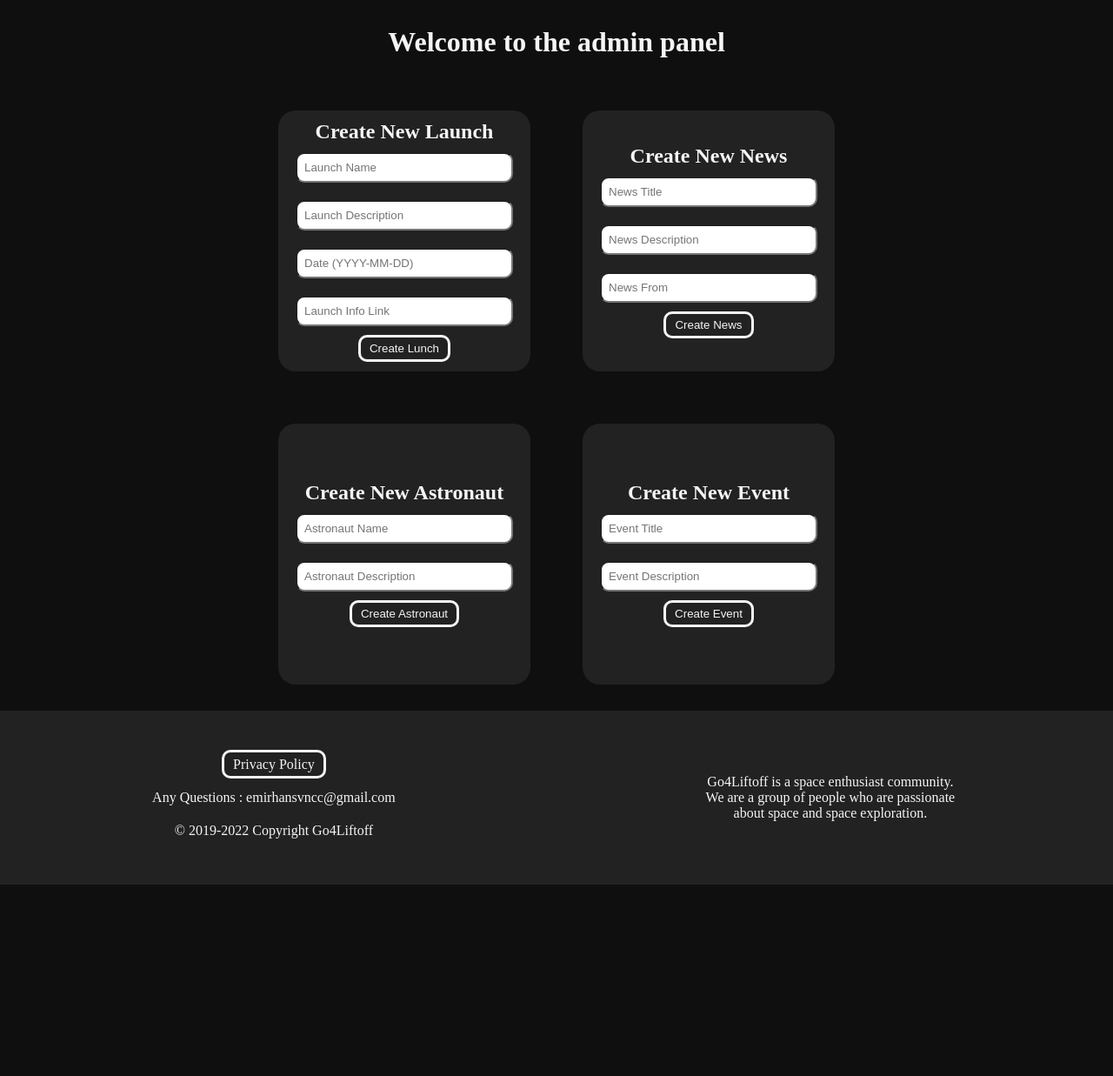
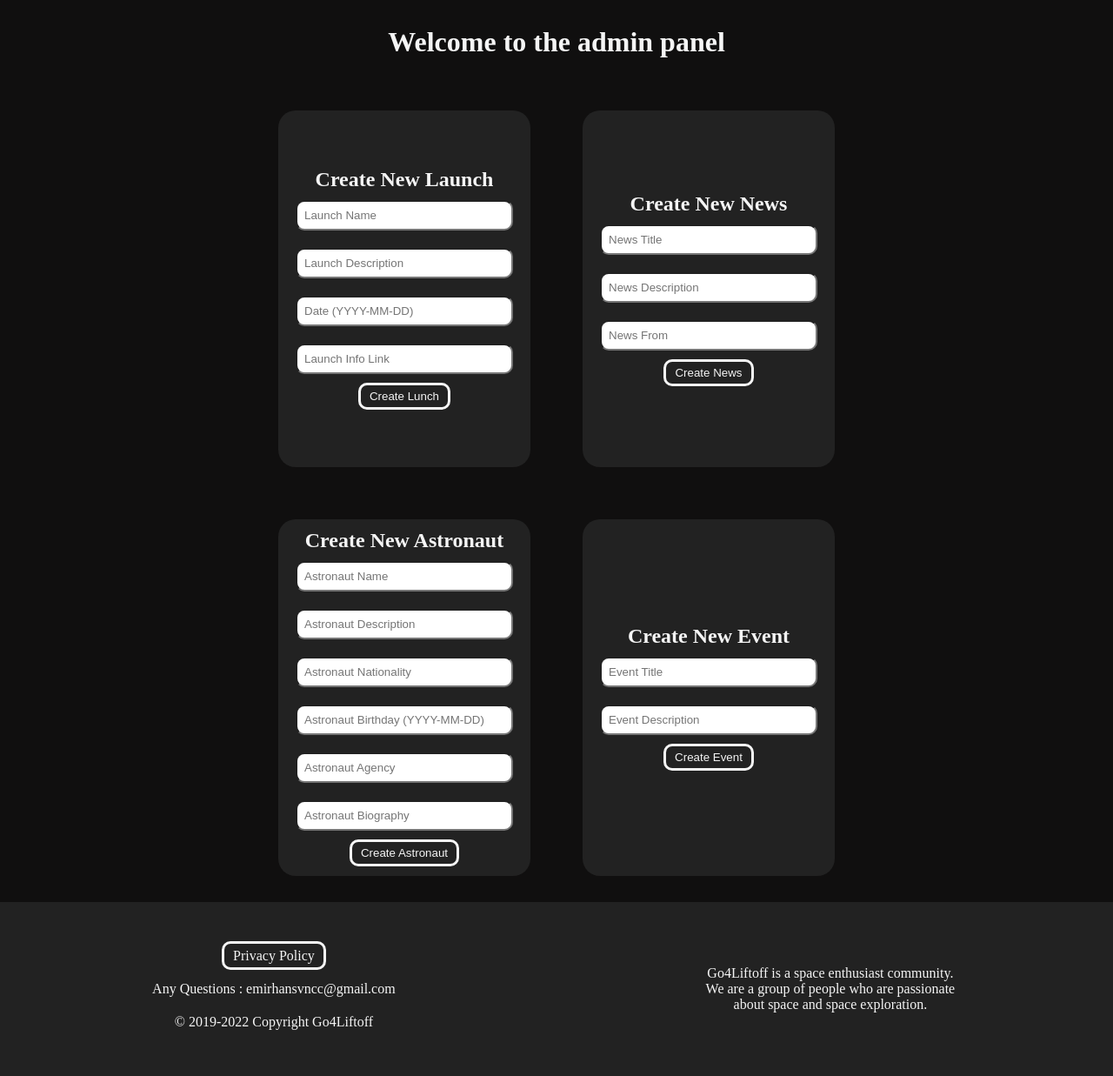
Before and after one commit to emirhansevincc/node-spaceLaunch, a Node server app: page /admin/panel in a window 1280 px wide. Shown: the part 68-1305 px from the top of the page at 87% size. Before the commit the page ends 1085 px from the top, so only its background shows below. Run offline with Node 20, Linux system fonts and the light colour scheme; some libraries are stand-ins or nearby versions.

Commit message:
Astronaut Model

```diff
--- a/controllers/admin.js
+++ b/controllers/admin.js
@@ -1,6 +1,7 @@
 const Launch = require('../models/Launch');
 const News = require('../models/News');
 const Event = require('../models/Event');
+const Astronaut = require('../models/Astronaut');
 
 exports.getAdminPanel = (req, res) => {
     res.status(200).render('adminPanel');
@@ -58,3 +59,22 @@ exports.createEvent = async(req, res) => {
         });
     }
 }
+
+exports.createNewAstronaut = async(req, res) => {
+    try {
+        const astronaut = await Astronaut.create({
+            name: req.body.astroName,
+            description: req.body.astroDescription,
+            nationality: req.body.astroNationality,
+            birthday: req.body.astroBirthday,
+            agency: req.body.astroAgency,
+            biography: req.body.astroBiography,
+        });
+        res.status(201).redirect('/')
+    } catch (error) {
+        res.status(400).json({
+            status: 'fail',
+            message: error
+        });
+    }
+}
--- a/controllers/pageController.js
+++ b/controllers/pageController.js
@@ -1,6 +1,7 @@
 const Launch = require('../models/Launch');
 const News = require('../models/News');
 const Event = require('../models/Event');
+const Astronaut = require('../models/Astronaut');
 
 exports.getHomePage = async(req, res) => {
     try {
@@ -44,8 +45,10 @@ exports.getLaunchesPage = async(req, res) => {
 exports.getAstronautsPage = async(req, res) => {
 
     const news = await News.find();
+    const astronauts = await Astronaut.find();
 
     res.status(200).render('astronauts',{
-        news
+        news,
+        astronauts
     });
 }
--- a/routes/adminRoute.js
+++ b/routes/adminRoute.js
@@ -7,5 +7,6 @@ router.route('/panel').get(admin.getAdminPanel);
 router.route('/panel/createNewLaunch').post(admin.createNewLaunch);
 router.route('/panel/createNewNews').post(admin.createNewNews);
 router.route('/panel/createNewEvent').post(admin.createEvent);
+router.route('/panel/createNewAstronaut').post(admin.createNewAstronaut);
 
 module.exports = router;
--- a/views/adminPanel.ejs
+++ b/views/adminPanel.ejs
@@ -4,7 +4,7 @@
 
     <div style="display: flex;align-items: center;justify-content: center;">
     <div style="display: flex;align-items: center;justify-content: center;max-width: 700px;flex-wrap: wrap;">
-        <div style="background-color: #222;padding: 20px;border-radius: 20px;margin: 30px;height: 300px;display: flex;align-items: center;justify-content: center;">
+        <div style="background-color: #222;padding: 20px;border-radius: 20px;margin: 30px;height: 410px;display: flex;align-items: center;justify-content: center;">
             <form action="/admin/panel/createNewLaunch" method="POST">
                 <div style="display: flex;align-items: center;justify-content: center;flex-direction: column;">
                     <h2>Create New Launch</h2>
@@ -17,31 +17,34 @@
             </form>
         </div>
 
-        <div style="background-color: #222;padding: 20px;border-radius: 20px;margin: 30px;height: 300px;display: flex;align-items: center;justify-content: center;">
+        <div style="background-color: #222;padding: 20px;border-radius: 20px;margin: 30px;height: 410px;display: flex;align-items: center;justify-content: center;">
             <form action="/admin/panel/createNewNews" method="post">
                 <div style="display: flex;align-items: center;justify-content: center;flex-direction: column;">
                     <h2>Create New News</h2>
                     <input type="text" style="margin: 10px 0;width: 250px;padding: 8px;border-radius: 10px;" name="newsTitle" placeholder="News Title">
                     <input type="text" style="margin: 10px 0;width: 250px;padding: 8px;border-radius: 10px;" name="newsDescription" placeholder="News Description">
-                    <!-- <input type="text" style="margin: 10px 0;width: 250px;padding: 8px;border-radius: 10px;" name="newsDate" placeholder="News Date"> -->
                     <input type="text" style="margin: 10px 0;width: 250px;padding: 8px;border-radius: 10px;" name="newsFrom" placeholder="News From">
                     <button type="submit" style="background-color: transparent;padding: 5px 10px;color: whitesmoke;border-radius: 10px;border: 3px solid whitesmoke; cursor: pointer;">Create News</button>
                 </div>
             </form>
         </div>
 
-        <div style="background-color: #222;padding: 20px;border-radius: 20px;margin: 30px;height: 300px;display: flex;align-items: center;justify-content: center;">
-            <form action="">
+        <div style="background-color: #222;padding: 20px;border-radius: 20px;margin: 30px;height: 410px;display: flex;align-items: center;justify-content: center;">
+            <form action="/admin/panel/createNewAstronaut" method="post">
                 <div style="display: flex;align-items: center;justify-content: center;flex-direction: column;">
                     <h2>Create New Astronaut</h2>
                     <input type="text" style="margin: 10px 0;width: 250px;padding: 8px;border-radius: 10px;" name="astroName" placeholder="Astronaut Name">
                     <input type="text" style="margin: 10px 0;width: 250px;padding: 8px;border-radius: 10px;" name="astroDescription" placeholder="Astronaut Description">
+                    <input type="text" style="margin: 10px 0;width: 250px;padding: 8px;border-radius: 10px;" name="astroNationality" placeholder="Astronaut Nationality">
+                    <input type="text" style="margin: 10px 0;width: 250px;padding: 8px;border-radius: 10px;" name="astroBirthday" placeholder="Astronaut Birthday (YYYY-MM-DD)">
+                    <input type="text" style="margin: 10px 0;width: 250px;padding: 8px;border-radius: 10px;" name="astroAgency" placeholder="Astronaut Agency">
+                    <input type="text" style="margin: 10px 0;width: 250px;padding: 8px;border-radius: 10px;" name="astroBiography" placeholder="Astronaut Biography">
                     <button type="submit" style="background-color: transparent;padding: 5px 10px;color: whitesmoke;border-radius: 10px;border: 3px solid whitesmoke; cursor: pointer;">Create Astronaut</button>
                 </div>
             </form>
         </div>
 
-        <div style="background-color: #222;padding: 20px;border-radius: 20px;margin: 30px;height: 300px;display: flex;align-items: center;justify-content: center;">
+        <div style="background-color: #222;padding: 20px;border-radius: 20px;margin: 30px;height: 410px;display: flex;align-items: center;justify-content: center;">
             <form action="/admin/panel/createNewEvent" method="post">
                 <div style="display: flex;align-items: center;justify-content: center;flex-direction: column;">
                     <h2>Create New Event</h2>
```
Also changed, not shown: models/Astronaut.js (added, +47 -0 lines), views/astronauts.ejs (+4 -32 lines).
